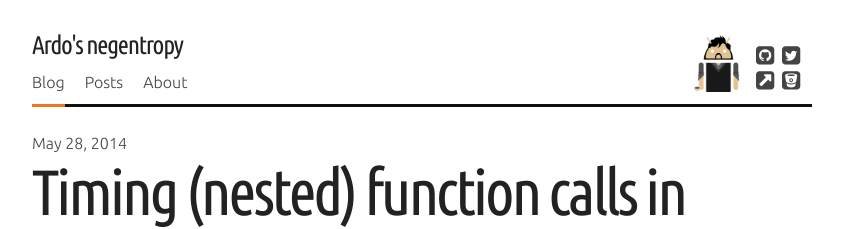
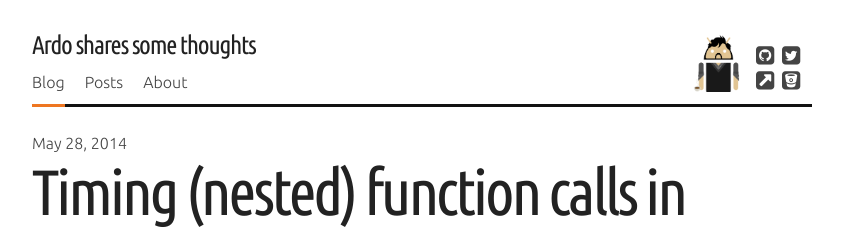
Before and after one commit to ardoi/ardoi.github.io, a Jekyll site: the page built from index.html, in a window 1280 px wide. Shown: the top 229 px of the page, without its empty margins (218-1061 px from the left). Built offline with Jekyll 4.4.1, drawn with Linux system fonts in a browser that asks for light colours; nearby versions of some CDN libraries; Markdown is read by kramdown in place of the engine named in the settings; the list of posts is cut into pages by our own code.

Commit message:
changed title

```diff
--- a/_includes/header.html
+++ b/_includes/header.html
@@ -23,7 +23,7 @@
             </div>
         </div>
 
-        <h5 class="logo"><a href="/">Ardo's negentropy </a></h5>
+        <h5 class="logo"><a href="/">Ardo shares some thoughts </a></h5>
         <nav>
             <ul>
                 {% if page.nav == "blog" %}
```
Also changed, not shown: 1 other file.
